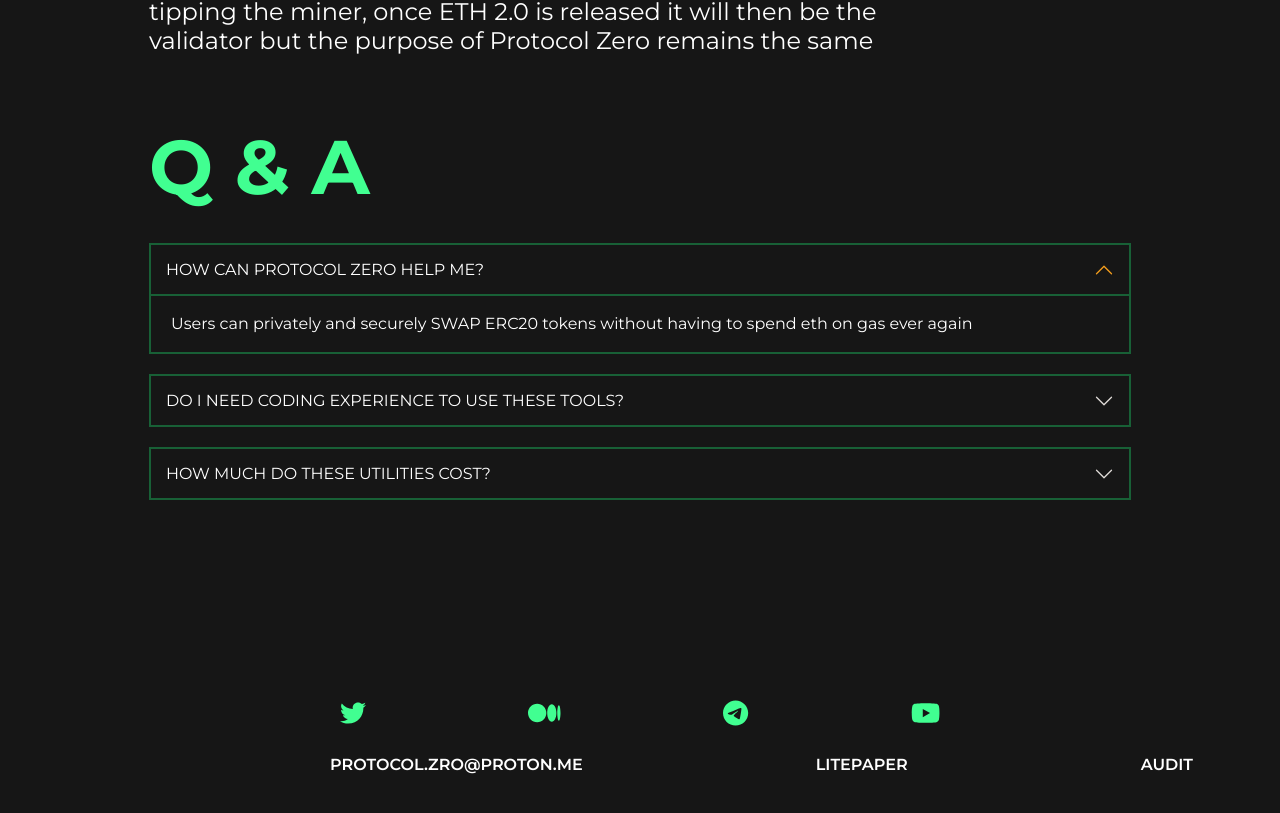
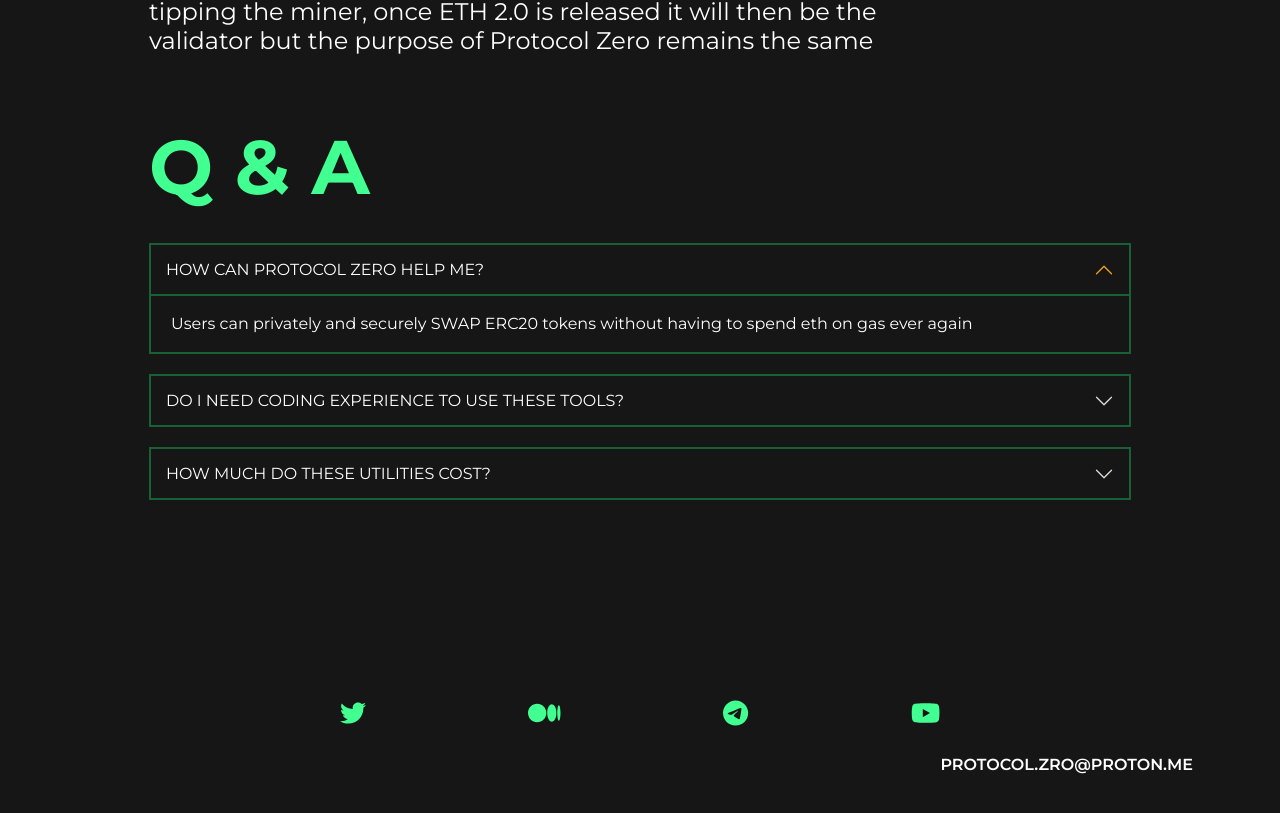
Before and after one commit to illjewminati/flashreact, a React (Create React App) app: page / in a window 1280 px wide. Shown: the part 3633-4446 px from the top of the page. Built offline with nearby package versions, Linux system fonts and the light colour scheme.

Commit message:
footer edit

```diff
--- a/src/components/Footer.js
+++ b/src/components/Footer.js
@@ -33,8 +33,7 @@ function Foooter() {
                     <ul className="foot_menu">
                         <li><a href="#"></a></li>
                         <li><a href="#">PROTOCOL.ZRO@PROTON.ME</a></li>
-                        <li><a href="#">LITEPAPER</a></li>
-                        <li><a href="#">AUDIT</a></li>
+
                     </ul>
                 </div>
             </div>
```
